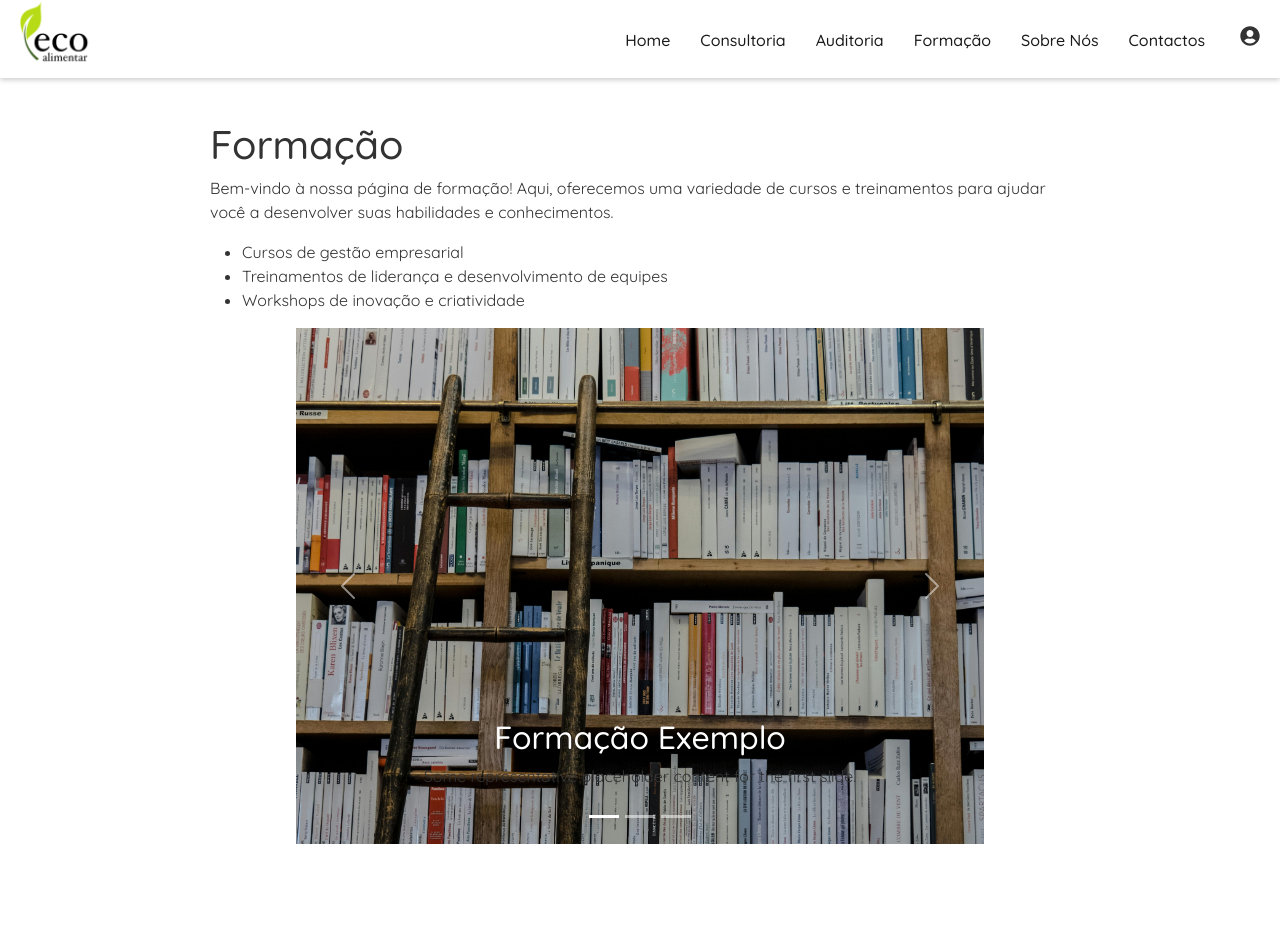
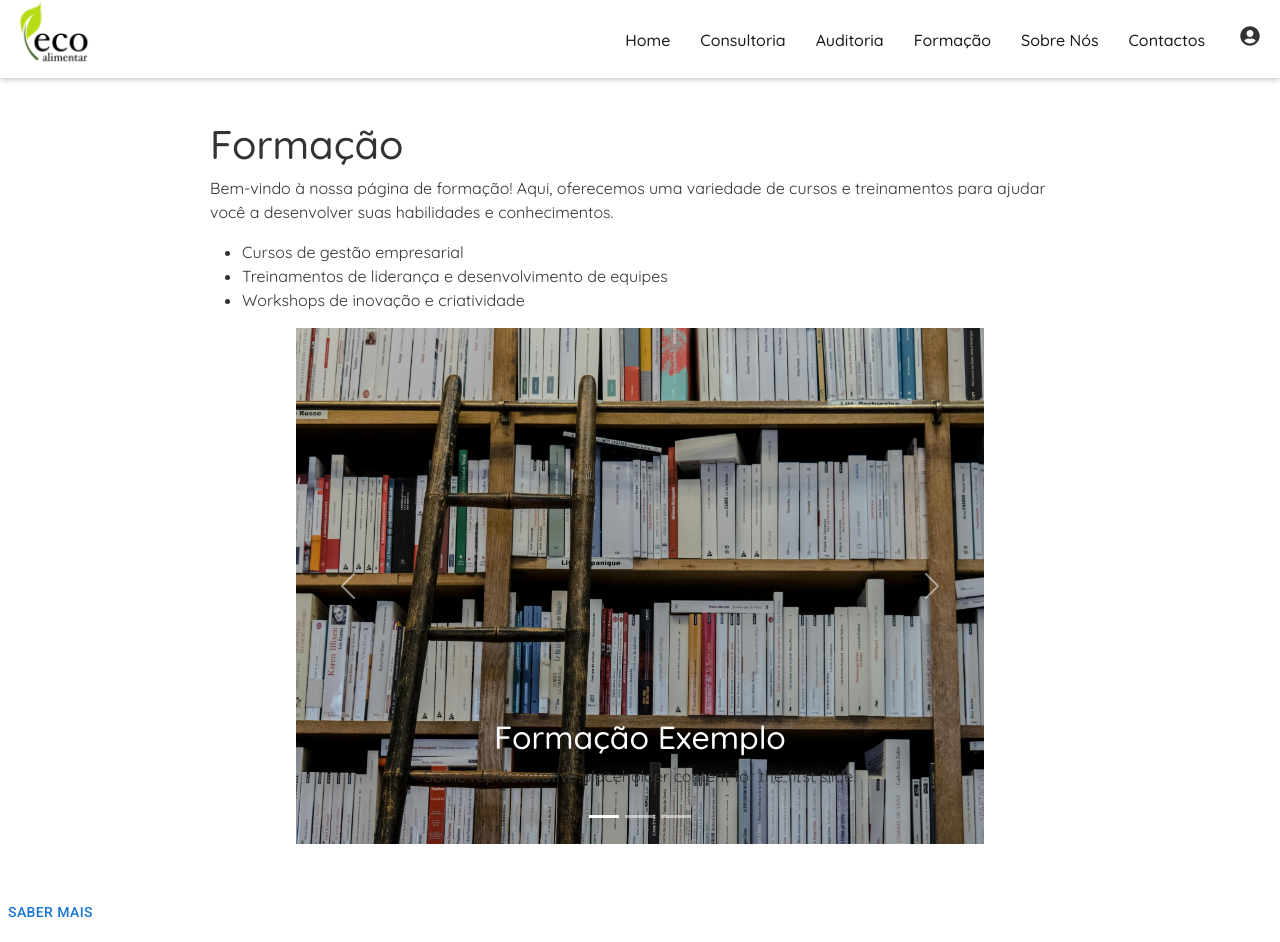
Before and after one commit to Filipe3Paisana/Ecoalimentar, a React (Create React App) app in the folder Web/: page /formacao in a window 1280 px wide. Shown: the top 942 px of the page. Built offline with nearby package versions, Linux system fonts and the light colour scheme.

Commit message:
links do footer a abrir noutro tab

```diff
--- a/Web/src/Footer.js
+++ b/Web/src/Footer.js
@@ -29,13 +29,13 @@ function Footer() {
           </Col>
           <Col sm={4} className="logo.png">
             <div style={{display: 'flex', flexDirection: 'column', alignItems: 'center', marginBottom: '20px'}}>
-            <Logo />
-            <br></br>
-            <br></br>
+              <Logo />
+              <br></br>
+              <br></br>
               <div className="footer-link">
-                  <a href="https://www.linkedin.com/in/ecoalimentar-lda-55835294/" style={iconStyle}><FaLinkedin /></a>
-                  <a href="https://www.facebook.com/people/Ecoalimentar-Lda/100057453318303/" style={iconStyle}><FaFacebookF /></a>
-                  <a href="https://ecoalimentar.pt" style={iconStyle}><FaInstagram /></a>
+                <a href="https://www.linkedin.com/in/ecoalimentar-lda-55835294/" style={iconStyle} target="_blank" rel="noopener noreferrer"><FaLinkedin /></a>
+                <a href="https://www.facebook.com/people/Ecoalimentar-Lda/100057453318303/" style={iconStyle} target="_blank" rel="noopener noreferrer"><FaFacebookF /></a>
+                <a href="https://ecoalimentar.pt" style={iconStyle}><FaInstagram /></a>
               </div>
             </div>
           </Col>
--- a/Web/src/Formacao.js
+++ b/Web/src/Formacao.js
@@ -53,6 +53,9 @@ function Formacao() {
             </button>
           </div>
       </div>
+      <Button>
+        saber mais
+      </Button>
       <Footer />
     </>
   );
```
